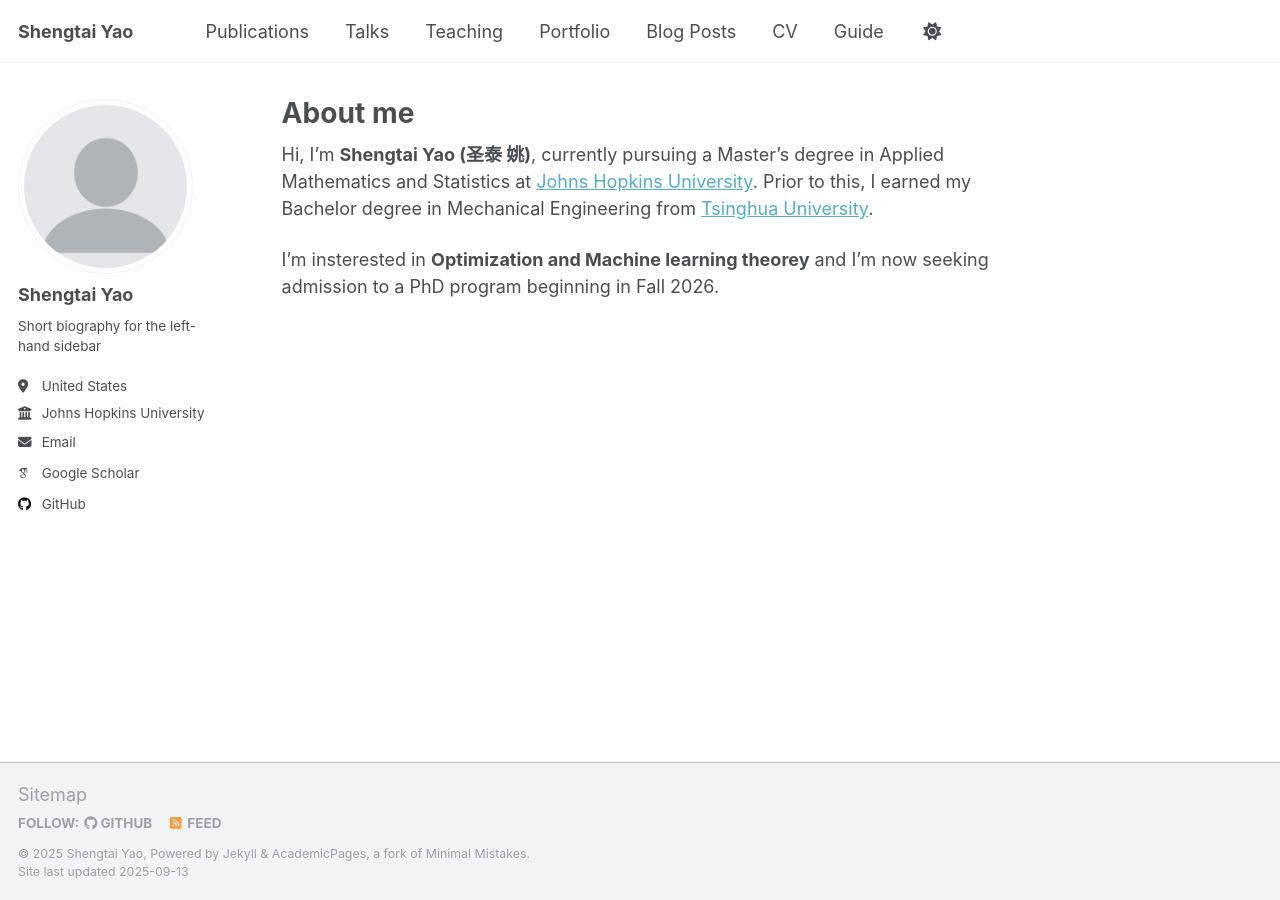
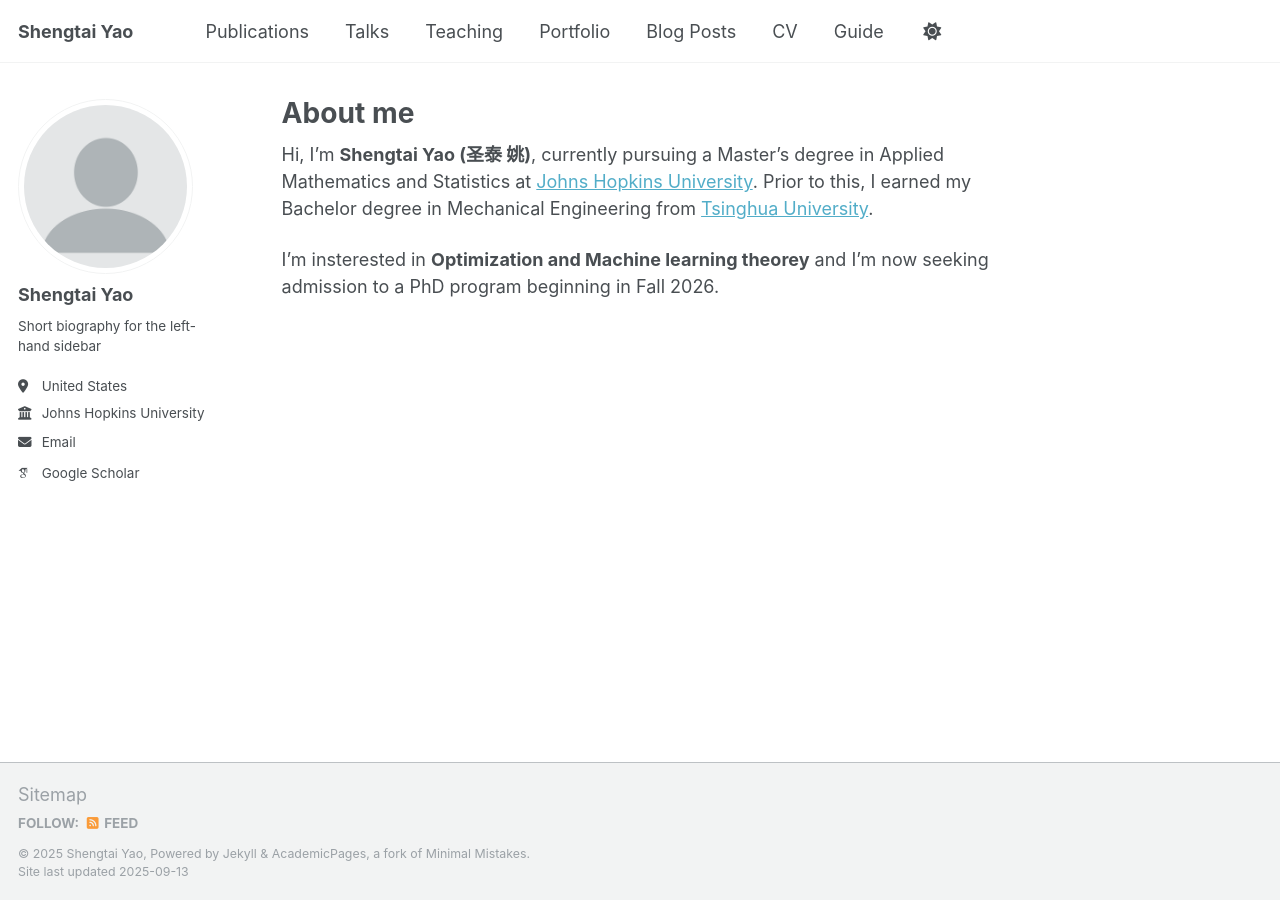
Before and after one commit to Yaoshengtai/Yaoshengtai.github.io, a Jekyll site: the page built from _pages/about.md, in a window 1280 px wide. Built offline with Jekyll 4.4.1, drawn with Linux system fonts in a browser that asks for light colours; some web fonts are replaced; a script that is not in the unit is left out.

Commit message:
Update _config.yml

```diff
--- a/_config.yml
+++ b/_config.yml
@@ -46,7 +46,7 @@
   bitbucket        : # Username - Update with your username on the site
   codepen          : # Username
   dribbble         : # Username
-  github           : "Yaoshengtai"
+  github           : #"Yaoshengtai"
   kaggle           : # Username
   stackoverflow    : # User number or user number and name (i.e., use "1" or "1/jeff-atwood")
 
```
